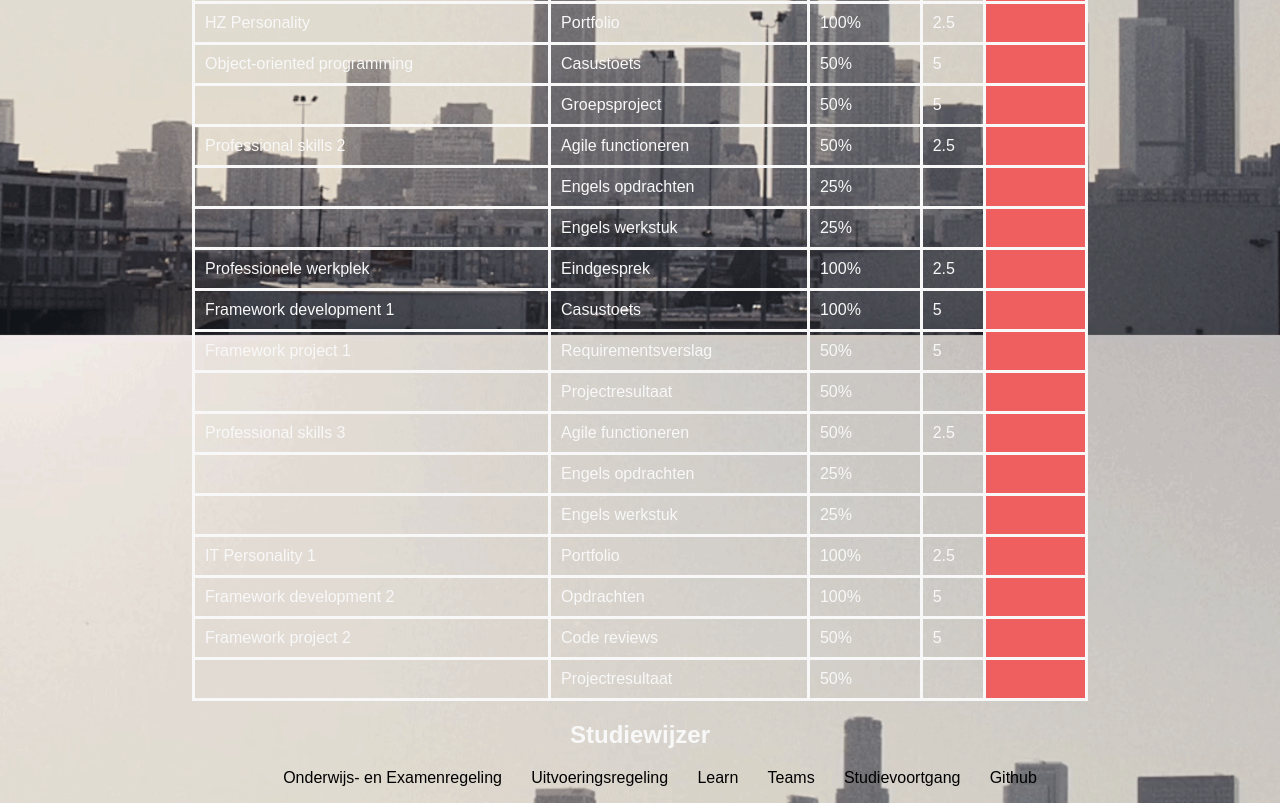
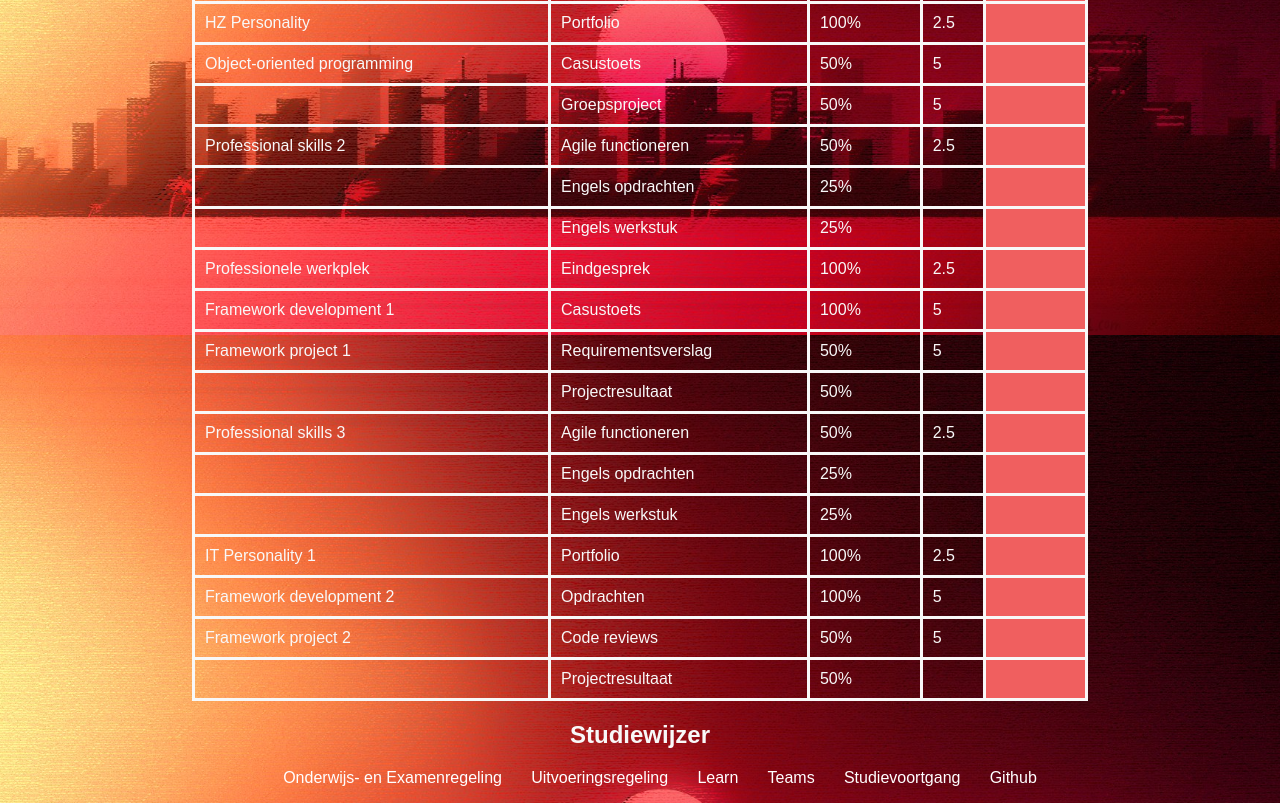
Before and after one commit to EvanVerdoorn/portfolio2, a plain HTML site: page dashboard.html in a window 1280 px wide. Shown: the part 465-1268 px from the top of the page. Drawn offline with Linux system fonts and the light colour scheme.

Commit message:
added img

```diff
--- a/style.css
+++ b/style.css
@@ -4,11 +4,12 @@ body {
     color: rgb(248, 248, 248);
 
     margin: 0px;
-    background-image: url("B22SgX2.gif");
+    background-image: url("32-326460_hotline-miami-hotline-miami-2-wrong-number-hotline.jpg");
   background-repeat: no-repeat;
   background-position: left top;
   background-attachment: fixed;
   background-size: cover;
+
 
 }
 
@@ -97,6 +98,7 @@ h4 {
 
 ul {
   text-align: center;
+
 }
 
 
@@ -134,7 +136,7 @@ li {
 
 ul a {
   text-decoration: none;
-  color: rgb(0, 0, 0);
+  color: rgb(255, 255, 255);
   padding: 1%
 }
 
```
Also changed, not shown: B22SgX2.gif (deleted), Facebook_logo_36x36.svg.png (added), Los Angeles Desktop Wallpaper 1.jpg (deleted), Los-Angeles-Dark-Background.jpg (deleted), Los-Angeles.jpg (deleted), ranger-4df6c1b6.png (deleted).
